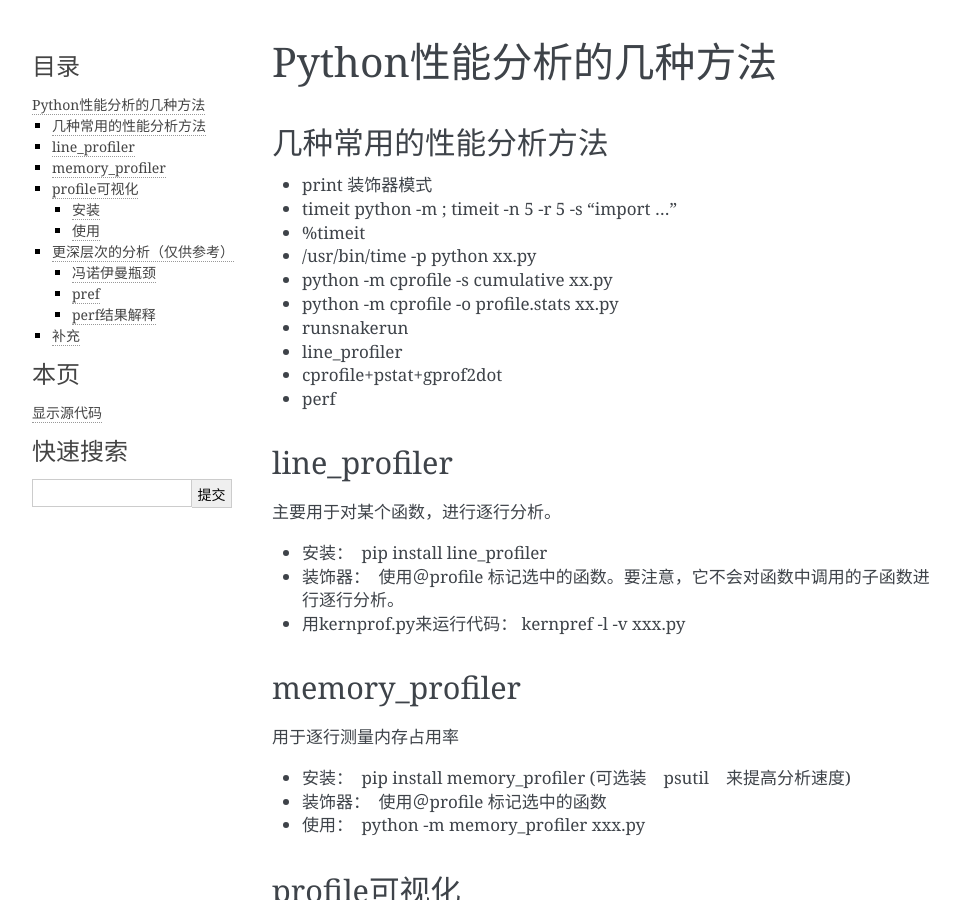
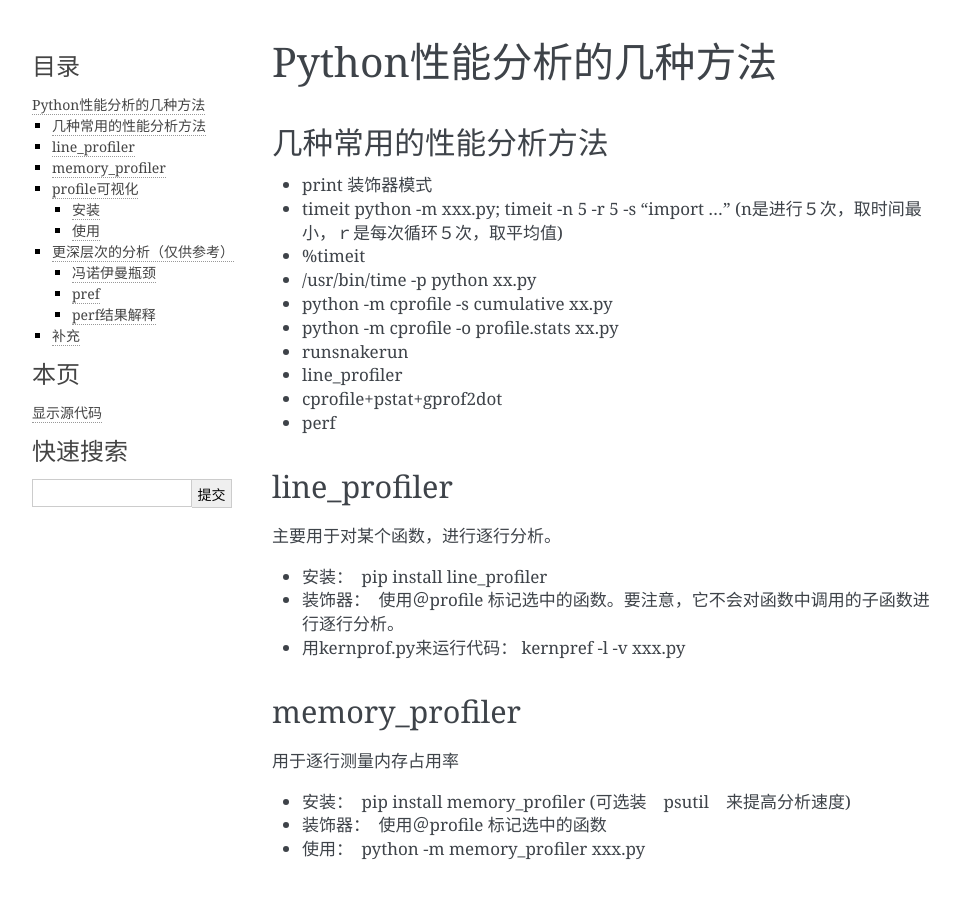
Before and after one commit to SDWally/dop, a Sphinx documentation site: the page built from docs/lookpy/py_profile.rst, in a window 1280 px wide and 900 px high. Shown: the whole window, without its empty margins (148-1108 px from the left). Built offline with Sphinx 7.4.7, drawn with Linux system fonts in a browser that asks for light colours.

Commit message:
upate profile

```diff
--- a/docs/lookpy/py_profile.rst
+++ b/docs/lookpy/py_profile.rst
@@ -5,7 +5,7 @@ Python性能分析的几种方法
 ---------------------
 
 - print 装饰器模式
-- timeit python -m ; timeit -n 5 -r 5 -s "import ..."
+- timeit python -m xxx.py; timeit -n 5 -r 5 -s "import ..." (n是进行５次，取时间最小，ｒ是每次循环５次，取平均值)
 - %timeit
 - /usr/bin/time -p python xx.py
 - python -m cprofile -s cumulative xx.py
```
